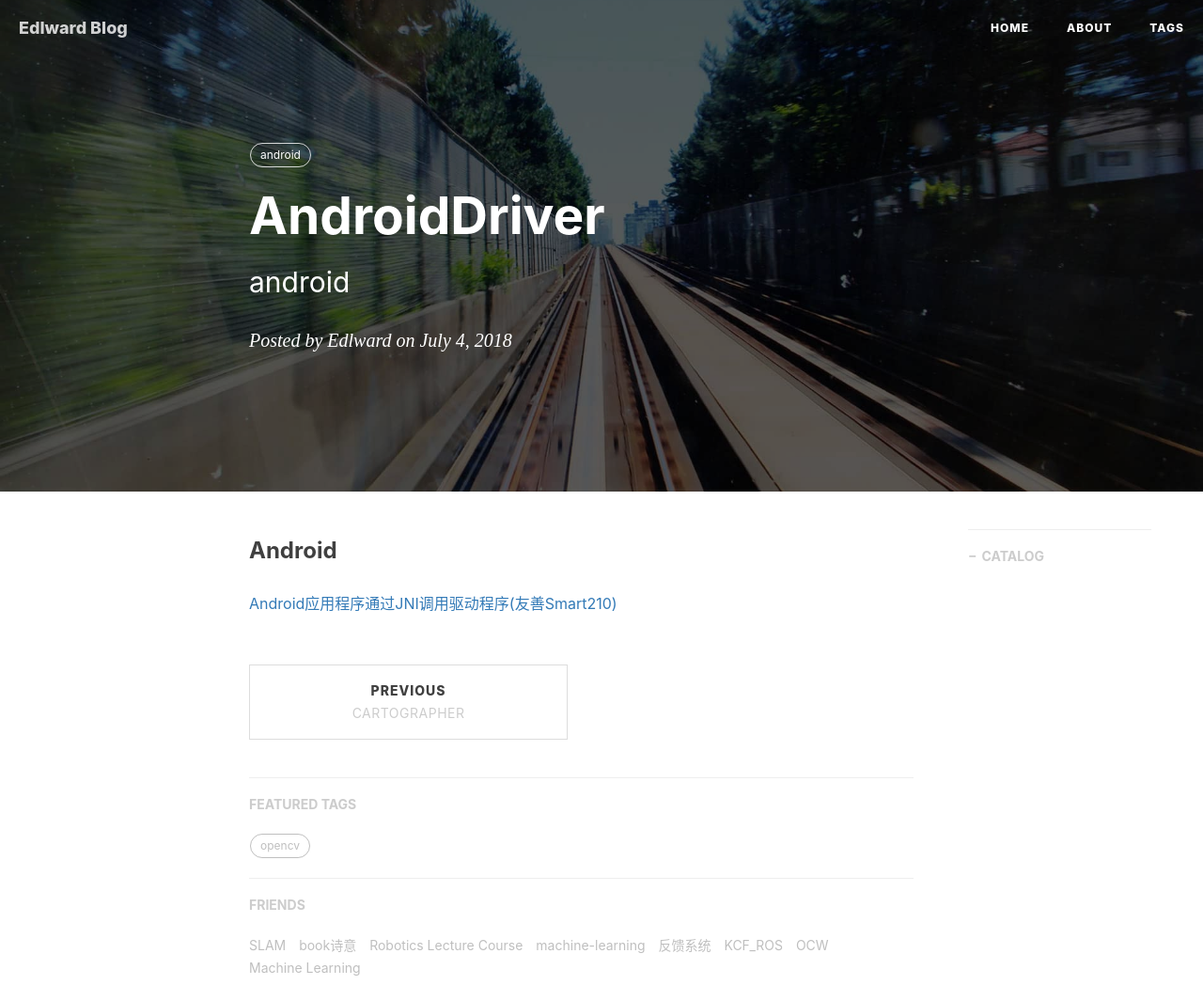
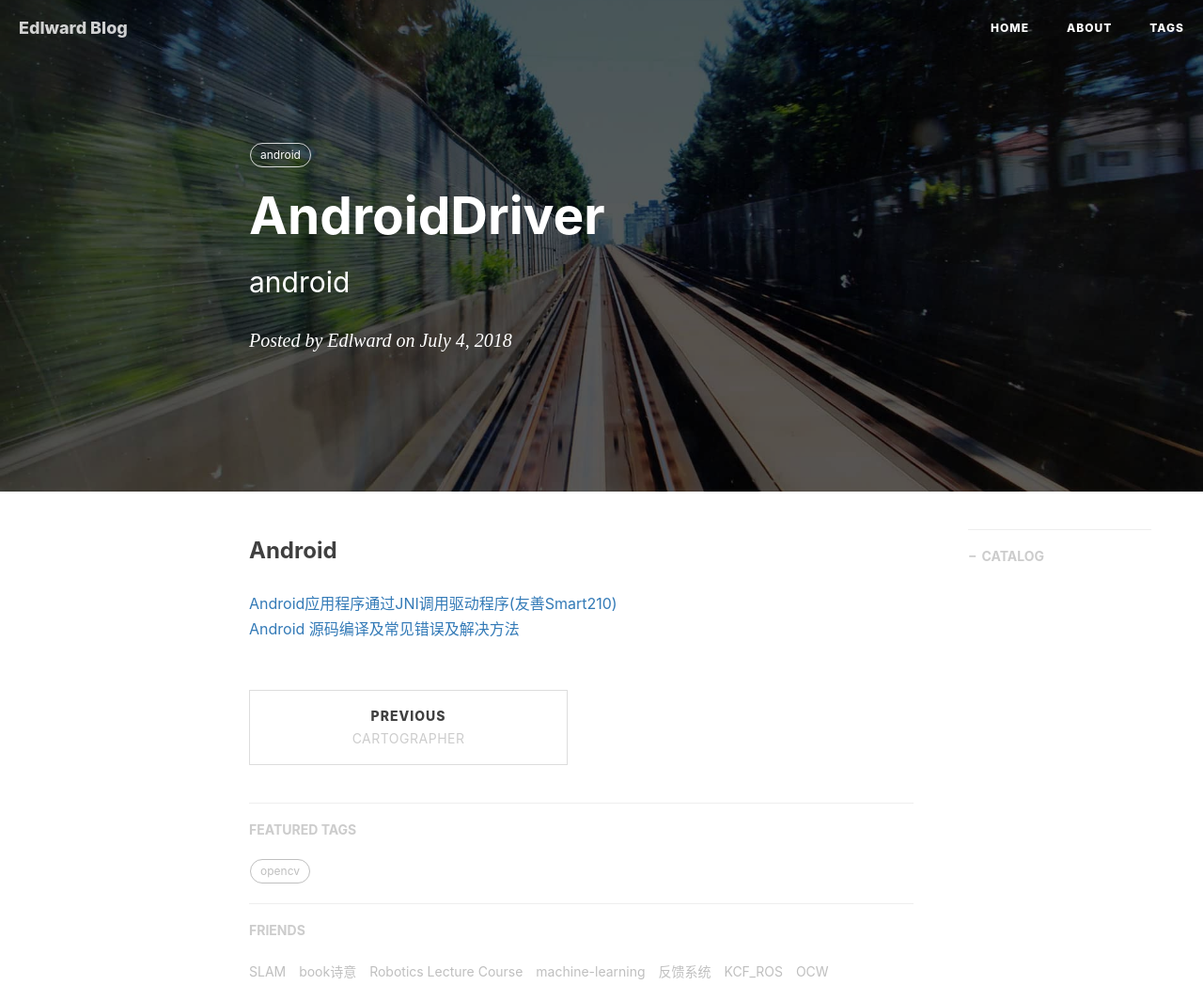
Before and after one commit to gary-robotics/dlward, a Jekyll site: the page built from _posts/2018-07-04-AndroidDriver-2018.markdown, in a window 1280 px wide, cut to the strip 0-1048 px from the top of the page. Shown: the whole strip at 94% size. Built offline with Jekyll 4.4.1, drawn with Linux system fonts in a browser that asks for light colours; nearby versions of some CDN libraries; comment, search, counter and statistics services are not loaded.

Commit message:
Update 2018-07-04-AndroidDriver-2018.markdown

```diff
--- a/_posts/2018-07-04-AndroidDriver-2018.markdown
+++ b/_posts/2018-07-04-AndroidDriver-2018.markdown
@@ -13,3 +13,4 @@ tags:
 
 ### Android
 [Android应用程序通过JNI调用驱动程序(友善Smart210)](https://blog.csdn.net/xie0812/article/details/19628109)
+[Android 源码编译及常见错误及解决方法](https://www.cnblogs.com/kyyblabla/p/3603931.html)
```
